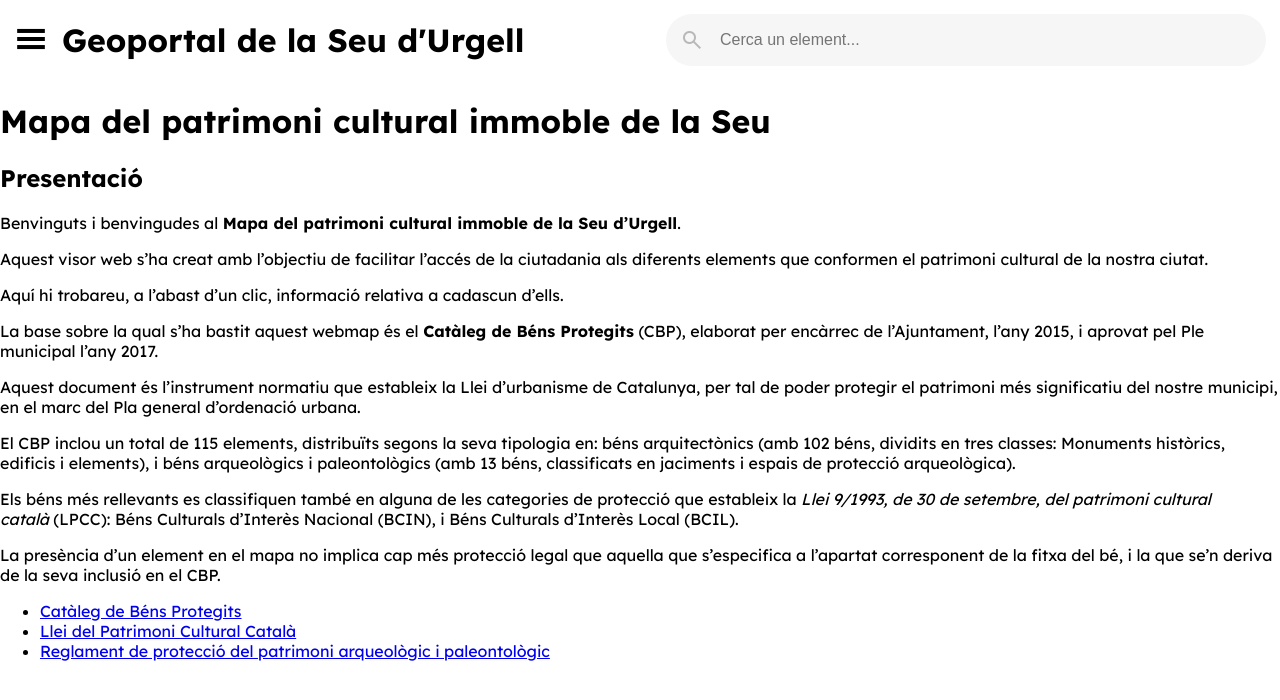
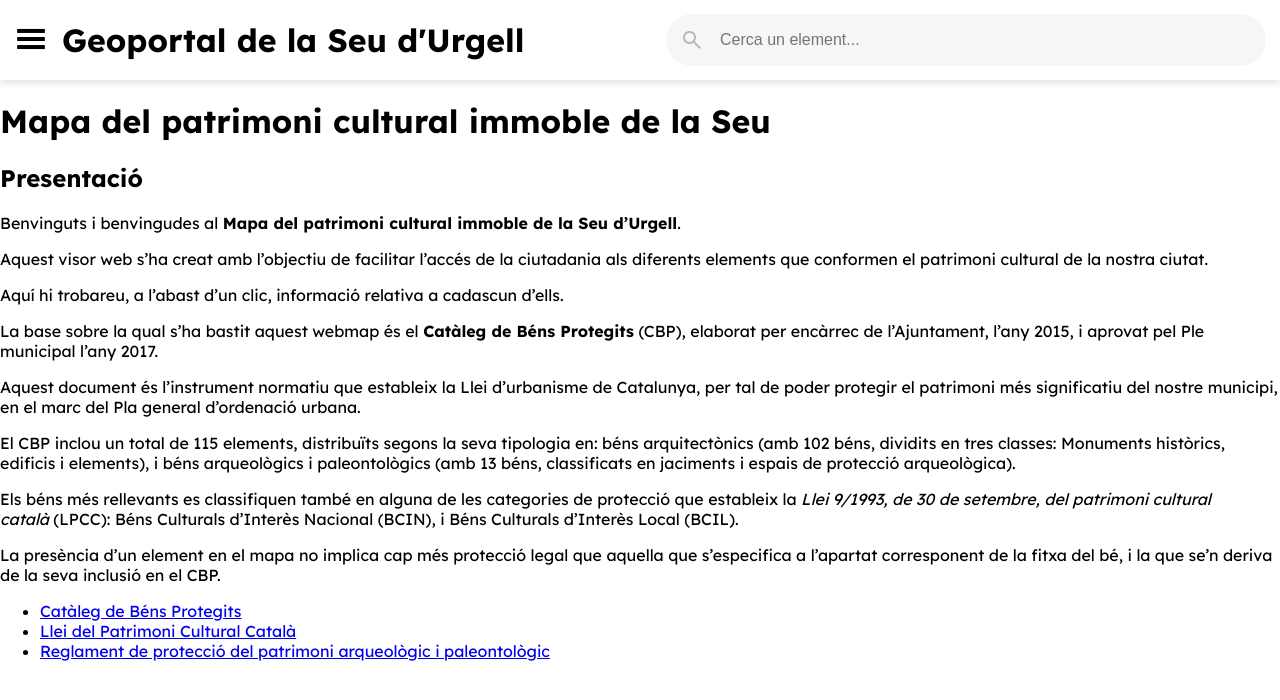
Before and after one commit to nuriagascon/tdr, a Jekyll site: the page built from about.md, in a window 1280 px wide. Shown: the top 700 px of the page. Built offline with Jekyll 4.4.1, drawn with Linux system fonts in a browser that asks for light colours.

Commit message:
chore: minimal style changes

```diff
--- a/_includes/header.html
+++ b/_includes/header.html
@@ -9,7 +9,7 @@
 
 <div class="header">
     <button id="open-panel-button"><span class="material-symbols-outlined">menu</span></button>
-    <h1>{{ site.title }}</h1>
+    <a href="{{ site.url }}"><h1>{{ site.title }}</h1></a>
     <div class="search">
         <div class="search-wrapper">
             <div class="search-bar">
--- a/css/header.css
+++ b/css/header.css
@@ -16,6 +16,13 @@
     display: flex;
     align-items: center;
     gap: 14px;
+    box-shadow: 0 0 10px 0 rgba(0, 0, 0, .2);
+    z-index: 1500;
+}
+
+.header a {
+    color: black;
+    text-decoration: none;
 }
 
 .header>button span,
```
